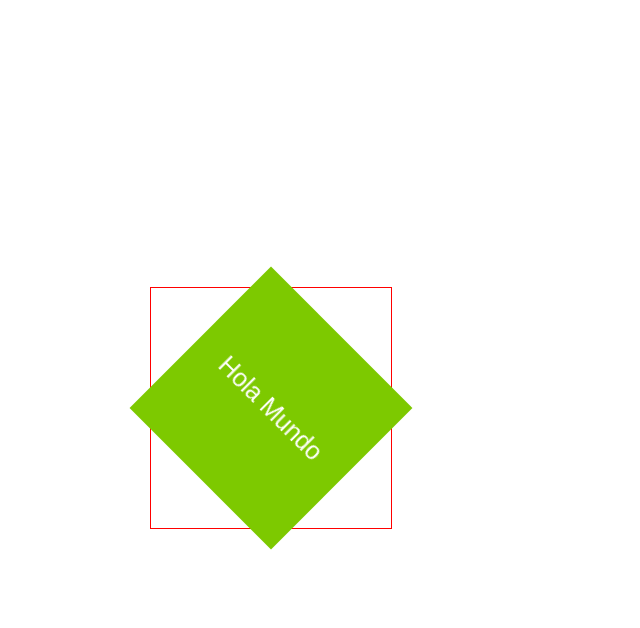
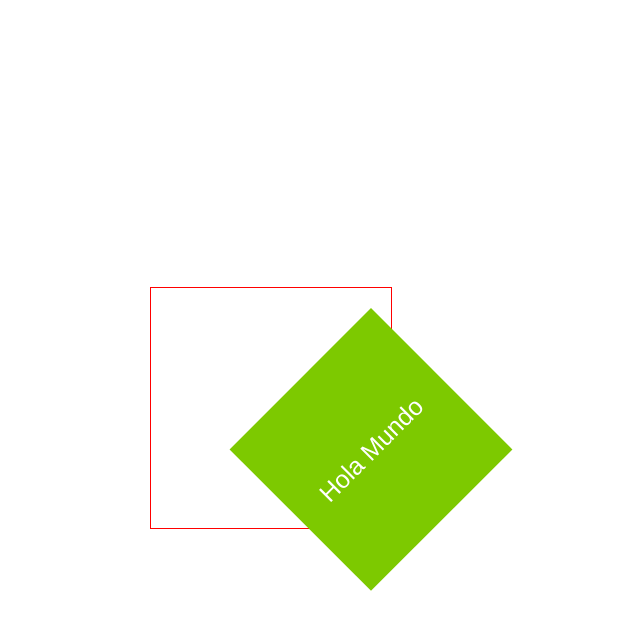
Before and after one commit to carlacentenor/animation, a plain HTML site: page index.html in a window 1280 px wide. In both pictures the pointer is over the element 640 px from the left and 408 px from the top of the page. Shown: the whole page, without its empty margins (369-1009 px from the left). Drawn offline with Linux system fonts and the light colour scheme.

Commit message:
punto transformacion

```diff
--- a/css/main.css
+++ b/css/main.css
@@ -12,7 +12,8 @@ body {
 }
 
 .container:hover .cuadrado{
-    transform: rotate3d(0,0,1,45deg);
+    transform-origin: right top; /*puedes modificar en los dos ejers*/
+    transform: rotateZ(-45deg);
 }
 
 .cuadrado {
@@ -25,4 +26,5 @@ body {
     align-items: center;
     justify-content: center;
     transition: .3s;
+    transform-origin: left top; /*puedes modificar en los dos ejers*/
 }
```
